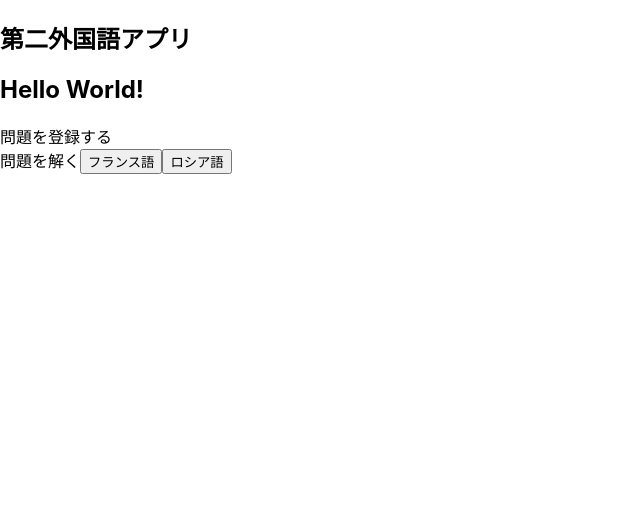
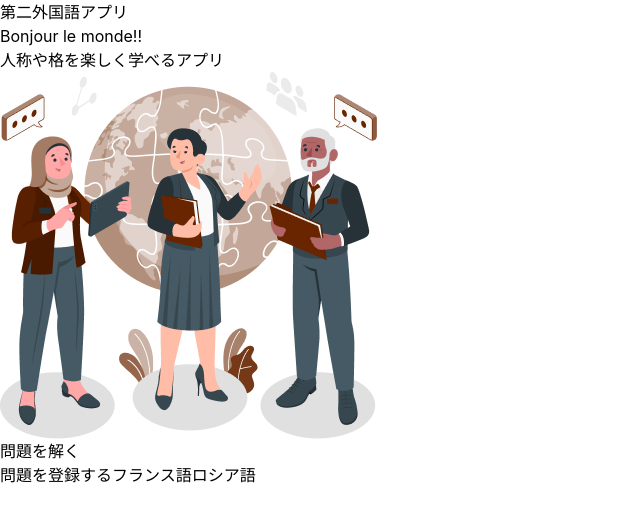
Before and after one commit to jack-app/foreign_language_game, a Next.js app in the folder frontend/: page / in a window 1280 px wide. Shown: the top 522 px of the page, without its empty margins (0-640 px from the left). Built offline with nearby package versions, Linux system fonts and the light colour scheme.

Commit message:
要素だけ追加

```diff
--- a/frontend/components/header.tsx
+++ b/frontend/components/header.tsx
@@ -1,5 +1,3 @@
-import Head from 'next/head';
-
 const Header: any = (props: any) => {
   return (
     <>
--- a/frontend/pages/index.tsx
+++ b/frontend/pages/index.tsx
@@ -7,13 +7,19 @@ import GeneralButton from '../components/generalButton';
 const Home: NextPage = () => {
   return (
     <>
-      <Layout header="Next.js" title="第二外国語アプリ">
+      <Layout title="第二外国語アプリ">
+        <div className="title">
+          <div>
+            <h1 className="text-red-500">Bonjour le monde!!</h1>
+            <h3>人称や格を楽しく学べるアプリ</h3>
+          </div>
+          <img src="../../top.png" />
+        </div>
         <div className="">
-          <h2 className="">Hello World!</h2>
           <div className="">
-            <Link href="/register">問題を登録する</Link>
+            <Link href="/register">問題を解く</Link>
             <br />
-            <Link href="/question">問題を解く</Link>
+            <Link href="/question">問題を登録する</Link>
             <GeneralButton text="フランス語" />
             <GeneralButton text="ロシア語" />
           </div>
--- a/frontend/styles/globals.css
+++ b/frontend/styles/globals.css
@@ -1,3 +1,7 @@
+@import 'tailwindcss/base';
+@import 'tailwindcss/components';
+@import 'tailwindcss/utilities';
+
 html,
 body {
   padding: 0;
```
Also changed, not shown: frontend/public/top.png (added).
